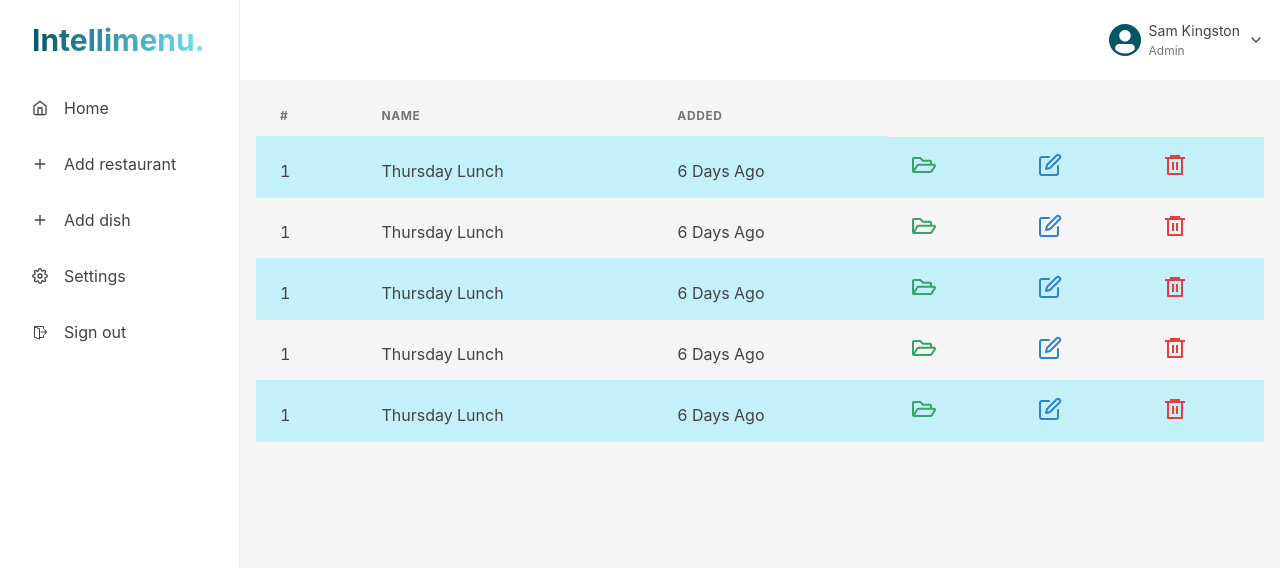
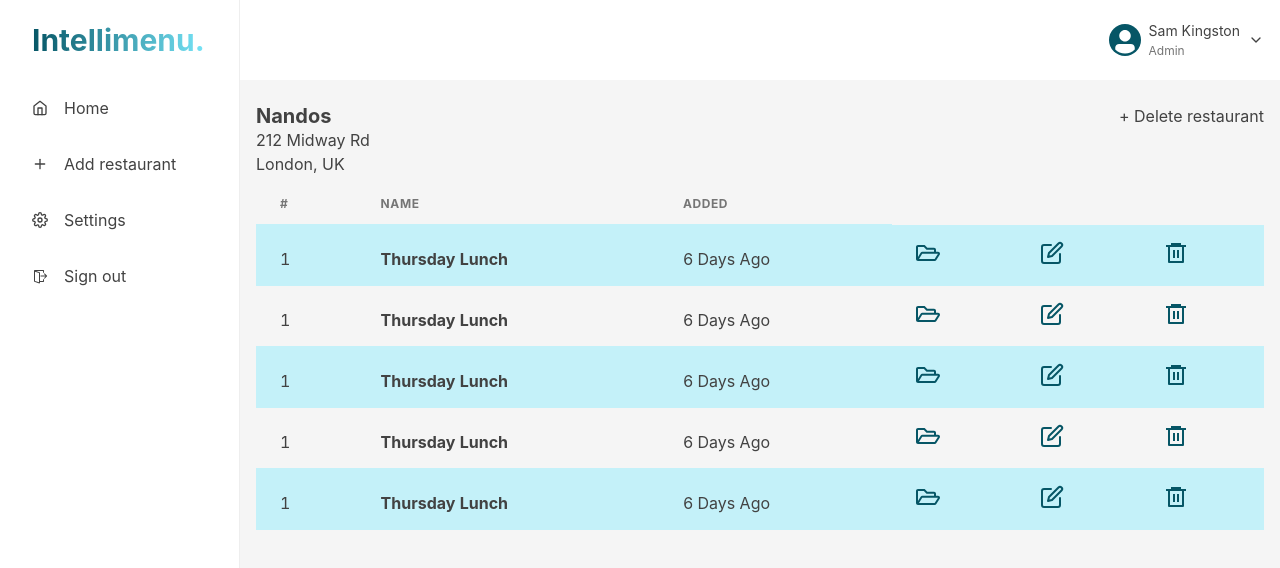
Before and after one commit to s-kngstn/intelli-menu, a Next.js app: page /dashboard/menus in a window 1280 px wide. Shown: the top 568 px of the page. Built offline with nearby package versions, Linux system fonts and the light colour scheme.

Commit message:
changed some visuals and basic menu table setup

```diff
--- a/pages/_middleware.ts
+++ b/pages/_middleware.ts
@@ -5,7 +5,11 @@ import { NextResponse } from "next/server";
  * once user is verified they are given access to the signedinpages
  */
 
-const signedinPages = ["/dashboard", "/dashboard/add-restaurant"];
+const signedinPages = [
+  "/dashboard",
+  "/dashboard/add-restaurant",
+  "/dashboard/menus",
+];
 
 export function middleware(req: {
   cookies: { INTELLI_ACCESS_TOKEN: any };
--- a/pages/dashboard/menus/index.tsx
+++ b/pages/dashboard/menus/index.tsx
@@ -7,6 +7,8 @@ import {
   Th,
   TableContainer,
   Box,
+  Flex,
+  Heading,
 } from "@chakra-ui/react";
 import SidebarWithHeader from "../../../src/components/nav-sidebar/sidebarWithNav";
 import TableRow from "../../../src/components/table-row/tableRow";
@@ -15,6 +17,17 @@ const Menus: NextPage = () => {
   return (
     <SidebarWithHeader>
       <Box marginTop="5rem">
+        <Flex py={2} justifyContent="space-between" justifyItems="end">
+          <Box>
+            <Heading as="h4" size="md">
+              Nandos
+            </Heading>
+
+            <p>212 Midway Rd</p>
+            <p>London, UK</p>
+          </Box>
+          <p>+ Delete restaurant</p>
+        </Flex>
         <TableContainer>
           <Table variant="striped" colorScheme="cyan">
             <Thead>
--- a/src/components/call-to-action/callToAction.tsx
+++ b/src/components/call-to-action/callToAction.tsx
@@ -18,7 +18,6 @@ const CallToActionWithAnnotation = () => {
             bgGradient="linear(to-l, #76E4F7, #065666)"
             bgClip="text"
             as="span"
-            // color="green.400"
           >
             Abstract
           </Text>
--- a/src/components/nav-sidebar/sidebarContent.tsx
+++ b/src/components/nav-sidebar/sidebarContent.tsx
@@ -20,7 +20,7 @@ interface LinkItemProps {
 const LinkItems: Array<LinkItemProps> = [
   { name: "Home", icon: FiHome, route: "/dashboard" },
   { name: "Add restaurant", icon: FiPlus, route: "/dashboard/add-restaurant" },
-  { name: "Add dish", icon: FiPlus, route: "/dashboard/menus" },
+  // { name: "Add dish", icon: FiPlus, route: "/dashboard/menus" },
   { name: "Settings", icon: FiSettings, route: "/settings" },
   { name: "Sign out", icon: VscSignOut, route: "/" },
 ];
--- a/src/components/table-row/tableRow.tsx
+++ b/src/components/table-row/tableRow.tsx
@@ -7,16 +7,16 @@ const TableRow = () => {
   return (
     <Tr>
       <Td>1</Td>
-      <Td>Thursday Lunch</Td>
+      <Td fontWeight="bold">Thursday Lunch</Td>
       <Td>6 Days Ago</Td>
       <Td>
-        <Icon as={FaRegFolderOpen} w={6} h={6} color="green.500" />
+        <Icon as={FaRegFolderOpen} w={6} h={6} color="#065666" />
       </Td>
       <Td>
-        <Icon as={FiEdit} w={6} h={6} color="blue.500" />
+        <Icon as={FiEdit} w={6} h={6} color="#065666" />
       </Td>
       <Td>
-        <Icon as={RiDeleteBin6Line} w={6} h={6} color="red.500" />
+        <Icon as={RiDeleteBin6Line} w={6} h={6} color="#065666" />
       </Td>
     </Tr>
   );
```
Also changed, not shown: src/components/cards/restaurantCard.tsx (+10 -1 lines), src/components/menus.ts (deleted, +0 -29 lines).
